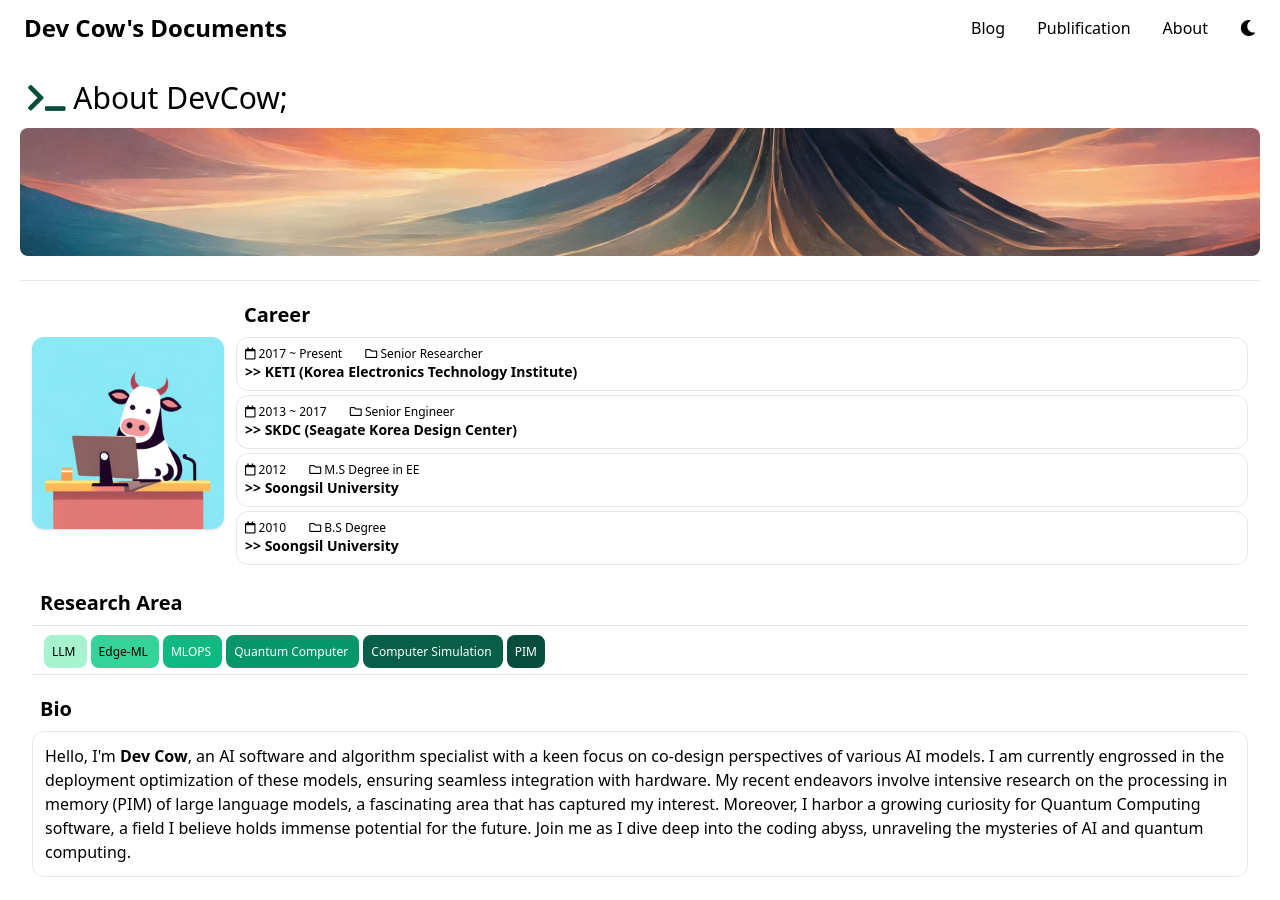
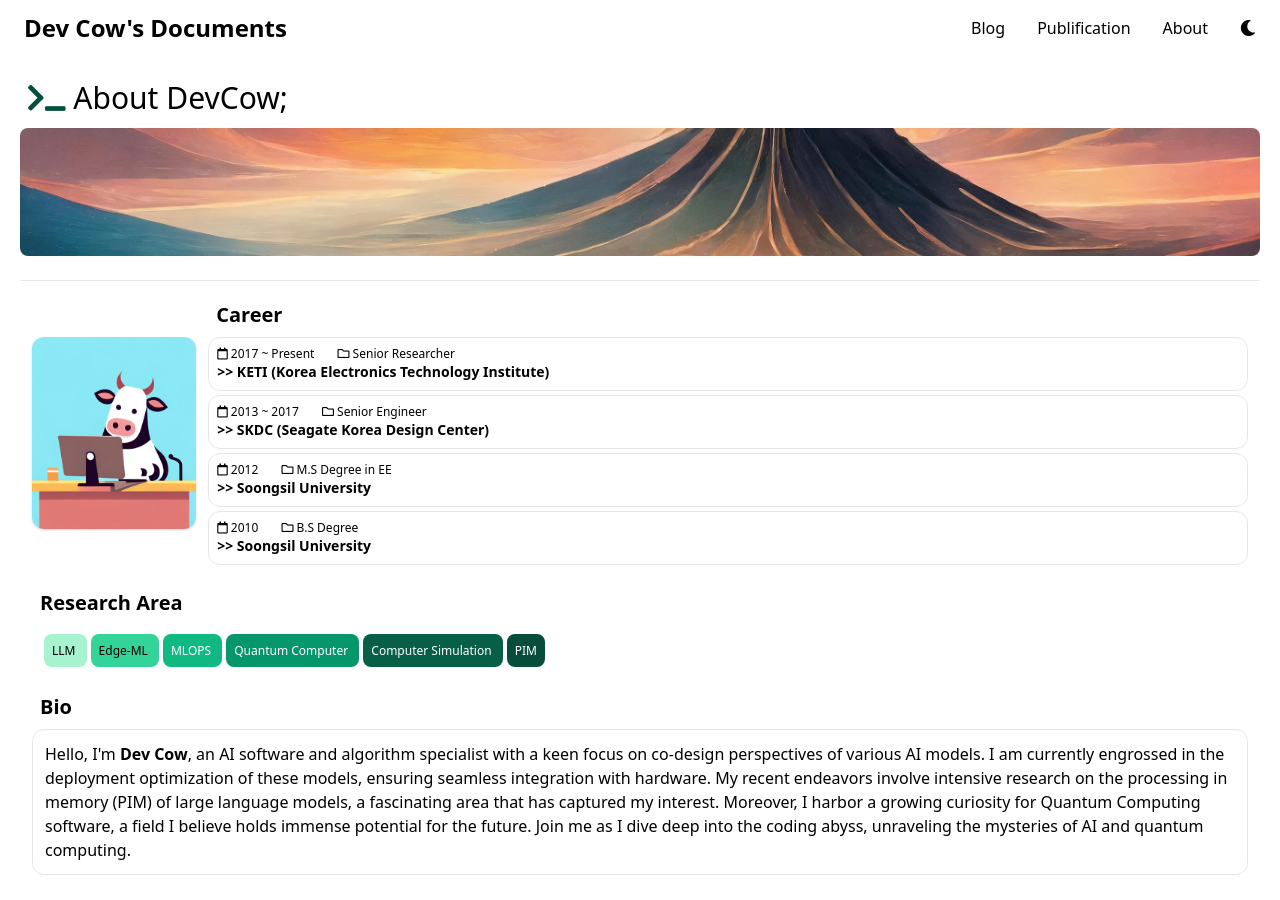
Before and after one commit to dedevv22/devcow85.github.io, a Jekyll site: the page built from about.html, in a window 1280 px wide and 900 px high. Built offline with Jekyll 4.4.1, drawn with Linux system fonts in a browser that asks for light colours.

Commit message:
Update about.html

```diff
--- a/about.html
+++ b/about.html
@@ -8,7 +8,9 @@
 
 <div>
     <div class="m-3 flex flex-col md:flex-row">
-        <img class="w-48 h-48 rounded-xl object-cover shadow mx-auto md:mr-3 md:mt-11" src="assets/img/profile.png" alt="DevCow">
+        <a class="mx-auto md:mr-3 md:mt-11" href="cv.html">
+            <img class="w-48 h-48 rounded-xl object-cover shadow " src="assets/img/profile.png" alt="DevCow">
+        </a>
         <div class="w-full">
             <h2 class="text-xl font-semibold p-2">Career</h2>
             {% for career in site.data.career %}
@@ -21,7 +23,6 @@
     </div>
     <div class="m-3">
         <h2 class="text-xl font-semibold p-2"> Research Area </h2>
-        <hr>
         <div class="p-3 space-x-1">
             <span class="p-2 mb-2 rounded-lg text-xs text-green bg-green-200"> LLM </span>
             <span class="p-2 rounded-lg text-xs text-green bg-green-400"> Edge-ML </span>
@@ -30,7 +31,6 @@
             <span class="p-2 rounded-lg text-xs text-white bg-green-800"> Computer Simulation </span>
             <span class="p-2 rounded-lg text-xs text-white bg-green-900"> PIM </span>
         </div>
-        <hr>
     </div>
 
     <div class="m-3">
```
